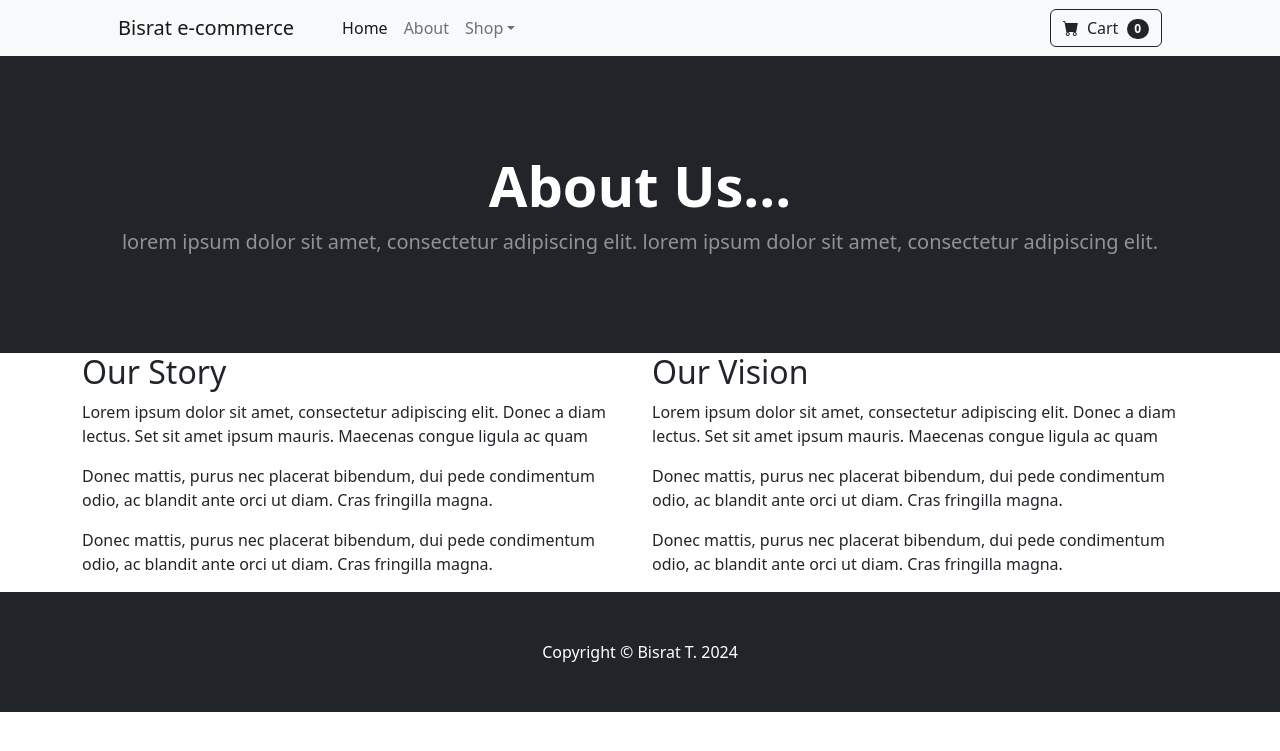
After one commit to bisre1921/django-ecommerce, a Django app: page /about/ in a window 1280 px wide. The commit adds this page. Shown: the top 751 px of the page. Run offline with Django 5.2, Linux system fonts and the light colour scheme; some libraries are stand-ins or nearby versions.

Commit message:
template out the website

```diff
--- /dev/null
+++ b/store/templates/about.html
@@ -0,0 +1,54 @@
+{% extends "base.html" %}
+
+{% block content %}
+     <!-- Header-->
+    <header class="bg-dark py-5">
+        <div class="container px-4 px-lg-5 my-5">
+            <div class="text-center text-white">
+                <h1 class="display-4 fw-bolder">About Us...</h1>
+                <p class="lead fw-normal text-white-50 mb-0">
+                    lorem ipsum dolor sit amet, consectetur adipiscing elit.
+                    lorem ipsum dolor sit amet, consectetur adipiscing elit.
+                </p>
+            </div>
+        </div>
+    </header>
+
+    <div class="container">
+        <div class="row">
+            <div class="col-md-6">
+                <h2>Our Story</h2>
+                <p>
+                    Lorem ipsum dolor sit amet, consectetur adipiscing elit.
+                    Donec a diam lectus. Set sit amet ipsum mauris. Maecenas
+                    congue ligula ac quam
+                </p>
+                <p>
+                    Donec mattis, purus nec placerat bibendum, dui pede condimentum
+                    odio, ac blandit ante orci ut diam. Cras fringilla magna.
+                </p>
+                <p>
+                    Donec mattis, purus nec placerat bibendum, dui pede condimentum
+                    odio, ac blandit ante orci ut diam. Cras fringilla magna.
+                </p>
+            </div>
+            <div class="col-md-6">
+                <h2>Our Vision</h2>
+                <p>
+                    Lorem ipsum dolor sit amet, consectetur adipiscing elit.
+                    Donec a diam lectus. Set sit amet ipsum mauris. Maecenas
+                    congue ligula ac quam
+                </p>
+                <p>
+                    Donec mattis, purus nec placerat bibendum, dui pede condimentum
+                    odio, ac blandit ante orci ut diam. Cras fringilla magna.
+                </p>
+                <p>
+                    Donec mattis, purus nec placerat bibendum, dui pede condimentum
+                    odio, ac blandit ante orci ut diam. Cras fringilla magna.
+                </p>
+            </div>
+        </div>
+    </div>
+
+{% endblock %}
--- /dev/null
+++ b/store/templates/base.html
@@ -0,0 +1,35 @@
+{% load static %}
+
+<!DOCTYPE html>
+<html lang="en">
+    <head>
+        <meta charset="utf-8" />
+        <meta name="viewport" content="width=device-width, initial-scale=1, shrink-to-fit=no" />
+        <meta name="description" content="" />
+        <meta name="author" content="" />
+        <title>Django e-commerce</title>
+        <!-- Favicon-->
+        <link rel="icon" type="image/x-icon" href=" {% static 'assets/favicon.ico' %}" />
+        <!-- Bootstrap icons-->
+        <link href="https://cdn.jsdelivr.net/npm/bootstrap-icons@1.5.0/font/bootstrap-icons.css" rel="stylesheet" />
+        <!-- Core theme CSS (includes Bootstrap)-->
+        <link href="{% static 'css/styles.css' %}" rel="stylesheet" />
+    </head>
+    <body>
+        <!-- Navigation-->
+        {% include "navbar.html" %}
+
+        {% block content %}
+
+        {% endblock %}
+
+        <!-- Footer-->
+        <footer class="py-5 bg-dark">
+            <div class="container"><p class="m-0 text-center text-white">Copyright &copy; Bisrat T. 2024</p></div>
+        </footer>
+        <!-- Bootstrap core JS-->
+        <script src="https://cdn.jsdelivr.net/npm/bootstrap@5.2.3/dist/js/bootstrap.bundle.min.js"></script>
+        <!-- Core theme JS-->
+        <script src="{% static 's/scripts.js' %} "></script>
+    </body>
+</html>
--- /dev/null
+++ b/store/templates/navbar.html
@@ -0,0 +1,28 @@
+<nav class="navbar navbar-expand-lg navbar-light bg-light">
+    <div class="container px-4 px-lg-5">
+        <a class="navbar-brand" href="{% url 'home' %}">Bisrat e-commerce</a>
+        <button class="navbar-toggler" type="button" data-bs-toggle="collapse" data-bs-target="#navbarSupportedContent" aria-controls="navbarSupportedContent" aria-expanded="false" aria-label="Toggle navigation"><span class="navbar-toggler-icon"></span></button>
+        <div class="collapse navbar-collapse" id="navbarSupportedContent">
+            <ul class="navbar-nav me-auto mb-2 mb-lg-0 ms-lg-4">
+                <li class="nav-item"><a class="nav-link active" aria-current="page" href="{% url 'home' %}">Home</a></li>
+                <li class="nav-item"><a class="nav-link" href="{% url 'about' %}">About</a></li>
+                <li class="nav-item dropdown">
+                    <a class="nav-link dropdown-toggle" id="navbarDropdown" href="#" role="button" data-bs-toggle="dropdown" aria-expanded="false">Shop</a>
+                    <ul class="dropdown-menu" aria-labelledby="navbarDropdown">
+                        <li><a class="dropdown-item" href="#!">All Products</a></li>
+                        <li><hr class="dropdown-divider" /></li>
+                        <li><a class="dropdown-item" href="#!">Popular Items</a></li>
+                        <li><a class="dropdown-item" href="#!">New Arrivals</a></li>
+                    </ul>
+                </li>
+            </ul>
+            <form class="d-flex">
+                <button class="btn btn-outline-dark" type="submit">
+                    <i class="bi-cart-fill me-1"></i>
+                    Cart
+                    <span class="badge bg-dark text-white ms-1 rounded-pill">0</span>
+                </button>
+            </form>
+        </div>
+    </div>
+</nav>
--- a/store/urls.py
+++ b/store/urls.py
@@ -3,4 +3,5 @@ from . import views
 
 urlpatterns = [
     path('', views.home , name="home"),
+    path('about/', views.about , name="about"),
 ]
--- a/store/views.py
+++ b/store/views.py
@@ -5,3 +5,6 @@ from .models import Product
 def home(request):
     products = Product.objects.all()
     return render(request , 'home.html' , {'products': products})
+
+def about(request):
+    return render(request , 'about.html')
```
Also changed, not shown: store/templates/home.html (+3 -49 lines).
